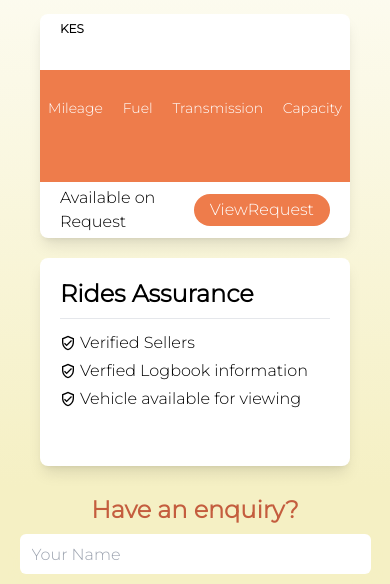
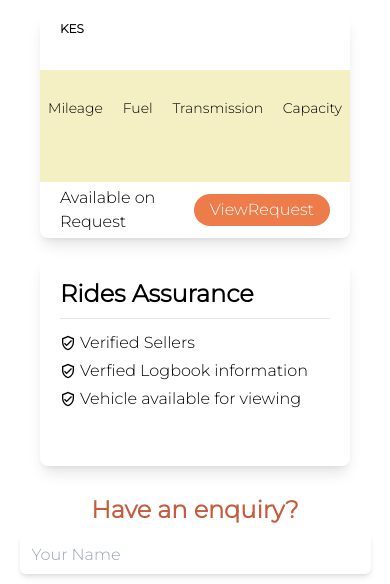
Before and after one commit to JosephMumo/Dealership, a React (Vite) app in the folder gariZen/: page /description in a window 390 px wide. Shown: the part 255-839 px from the top of the page. Built offline with nearby package versions, Linux system fonts and the light colour scheme.

Commit message:
cart component style changes

```diff
--- a/gariZen/src/components/Cart.jsx
+++ b/gariZen/src/components/Cart.jsx
@@ -21,7 +21,7 @@ const Cart = (props) => {
                             <h2 className='font-bold'>${item.price}</h2>
                         </section>
                         <div className='w-[10%] grid place-items-center' >
-                            <MdDeleteOutline className='hover:scale-125 cursor-hover' size={24} color='black' />
+                            <MdDeleteOutline className='hover:scale-125 cursor-pointer' size={24} color='black' />
                         </div>
                     </div>
                 )
--- a/gariZen/src/components/Contact.jsx
+++ b/gariZen/src/components/Contact.jsx
@@ -34,13 +34,13 @@ const Contact = () => {
 
     }
   return (
-    <div className='w-full bg-basic flex flex-col md:flex-row md:py-5'>
+    <div className='w-full flex flex-col md:flex-row md:py-5'>
         <div className='w-full grid grid-cols-1 place-items-center md:pr-5'>
             <h1 className='py-2 text-center font-extrabold text-2xl text-secondary'>Have an enquiry?</h1>
             <form className='w-[90%] md:w-1/2 flex flex-col md:ml-20 space-y-3 md:space-y-5' onSubmit={handleSubmit}>
-                <input onChange={handleChange} className='h-10 bg-white px-3 rounded-md shadow-lg shadow-basic' type='text' name='name' id='name' value={user.name} placeholder='Your Name' />
-                <input onChange={handleChange} className='h-10 bg-white px-3 rounded-md shadow-lg shadow-basic' type='email' name='email' id='email' value={user.email} placeholder='Your Email' />
-                <textarea onChange={handleChange} className='h-48 md:h-56 bg-white px-3 rounded-md shadow-lg shadow-basic' name='message' id='message' value={user.message} placeholder='message' />
+                <input onChange={handleChange} className='h-10 bg-white px-3 rounded-md shadow-md shadow-grey' type='text' name='name' id='name' value={user.name} placeholder='Your Name' />
+                <input onChange={handleChange} className='h-10 bg-white px-3 rounded-md shadow-md shadow-grey' type='email' name='email' id='email' value={user.email} placeholder='Your Email' />
+                <textarea onChange={handleChange} className='h-48 md:h-56 bg-white px-3 rounded-md shadow-md shadow-grey' name='message' id='message' value={user.message} placeholder='message' />
                 <button className='py-1 px-3 bg-primary text-white rounded-md'>Submit</button>
             </form>
         </div>
--- a/gariZen/src/pages/CarDescription.jsx
+++ b/gariZen/src/pages/CarDescription.jsx
@@ -13,7 +13,7 @@ const CarDescription = () => {
 
   return (
     <>
-    <div className='w-full p-5 h-auto bg-gradient-to-t from-basic '>
+    <div className='w-full p-5 h-auto  '>
         <section className='md:w-1/2 w-full py-3 px-5 md:px-10 text-justify md:my-5 my-3'>
             <h1 className='text-3xl font-bold my-3'>{info.title} {info.name}</h1>
             <p className='md:mt-5'>{info.desc}</p>
@@ -31,7 +31,7 @@ const CarDescription = () => {
                         <h1 className='text-3xl font-bold'>{info.price}</h1>
                         <sub className='font-bold'>KES</sub>
                     </div>
-                    <div className='h-1/2 bg-primary text-white flex justify-between  px-2 py-7 md:px-5 text-sm md:text-lg'>
+                    <div className='h-1/2 bg-basic text-black flex justify-between  px-2 py-7 md:px-5 text-sm md:text-lg'>
                         <section>
                             <p>Mileage</p>
                             <h3 className='text-xs md:text-base font-semibold'>{info.milage}</h3>
```
